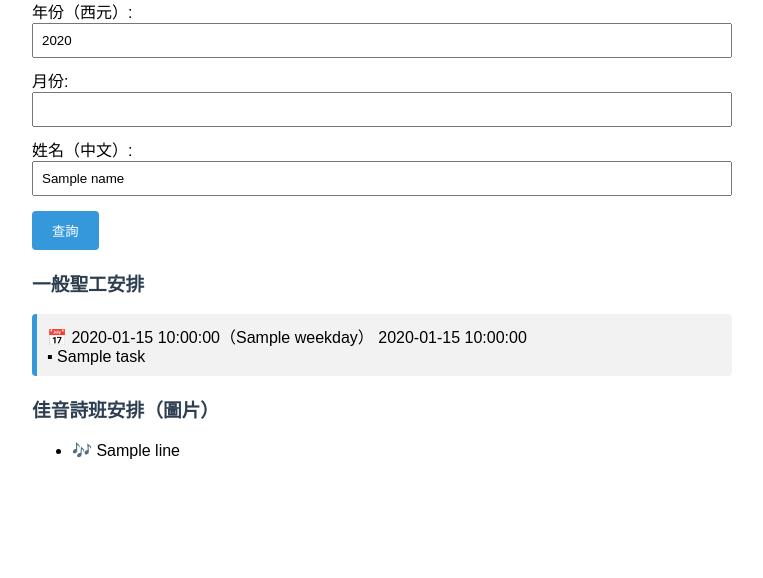
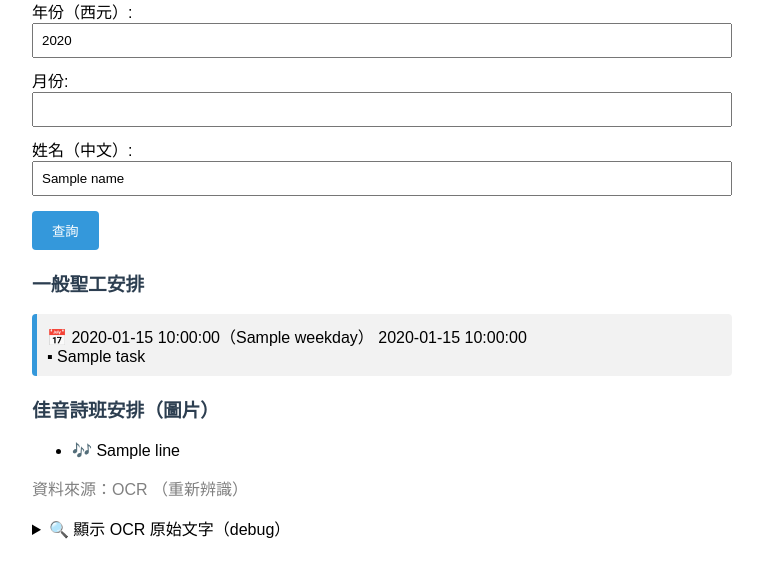
Before and after one commit to HuaiHsin/church-query-app, a FastAPI app: template templates/index.html in a window 1280 px wide. Shown: the part 96-674 px from the top of the page, without its empty margins (258-1021 px from the left). Run offline with FastAPI, Linux system fonts and the light colour scheme; the template is opened without the code that fills it: most values are stand-ins (such as "Sample title", 1, 10 or a date in 2020).

Commit message:
Update index.html

```diff
--- a/templates/index.html
+++ b/templates/index.html
@@ -88,6 +88,17 @@
       <li>🎶 {{ line }}</li>
     {% endfor %}
   </ul>
+  <p style="color: gray;">
+    資料來源：OCR {% if ocr_from_cache %}（使用快取）{% else %}（重新辨識）{% endif %}
+  </p>
 {% endif %}
+
+{% if ocr_debug %}
+  <details>
+    <summary>🔍 顯示 OCR 原始文字（debug）</summary>
+    <pre style="white-space: pre-wrap; background: #f9f9f9; padding: 10px;">{{ ocr_debug }}</pre>
+  </details>
+{% endif %}
+
 </body>
 </html>
```
Lines whose indentation alone changed are shown as unchanged.
